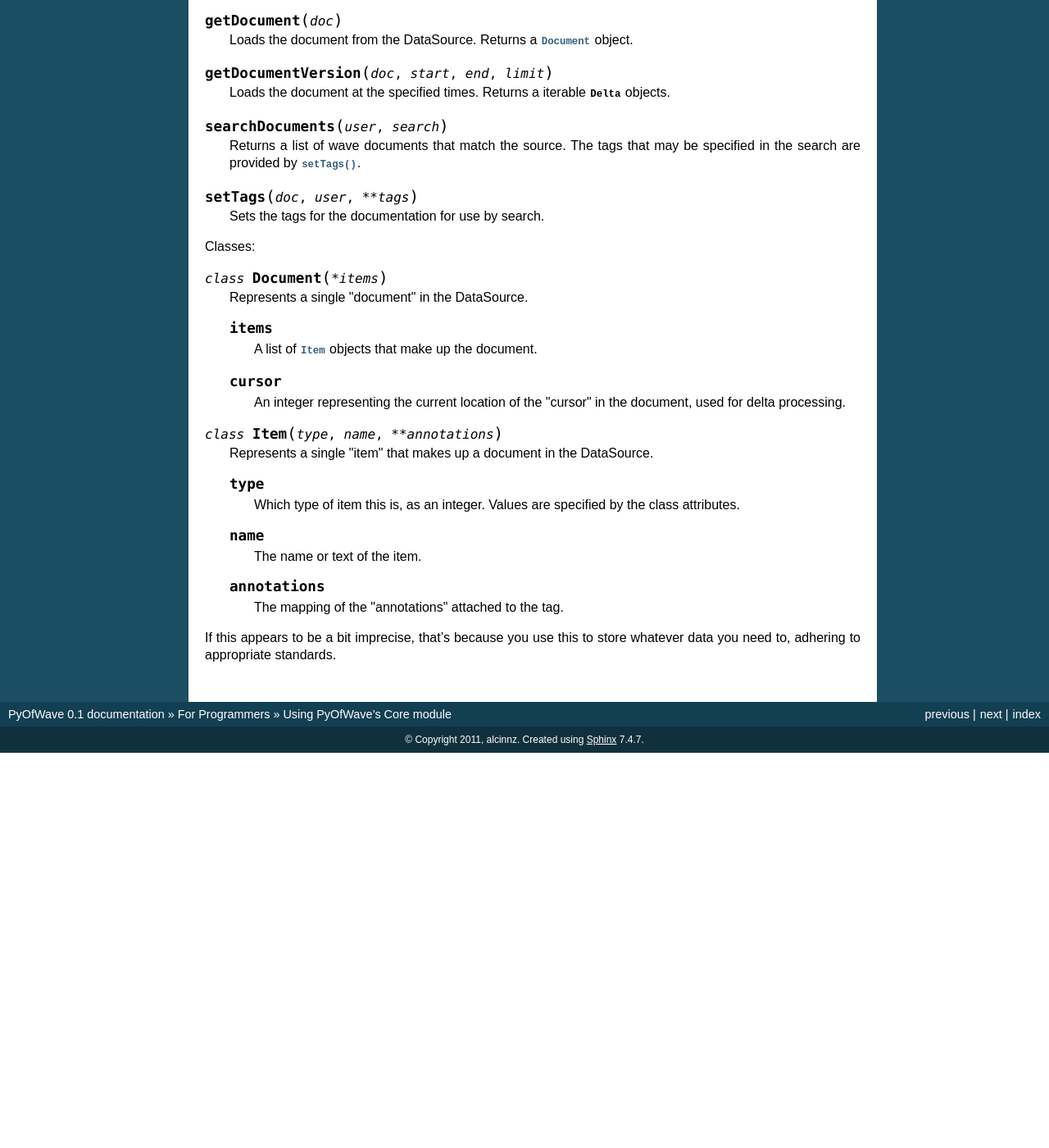
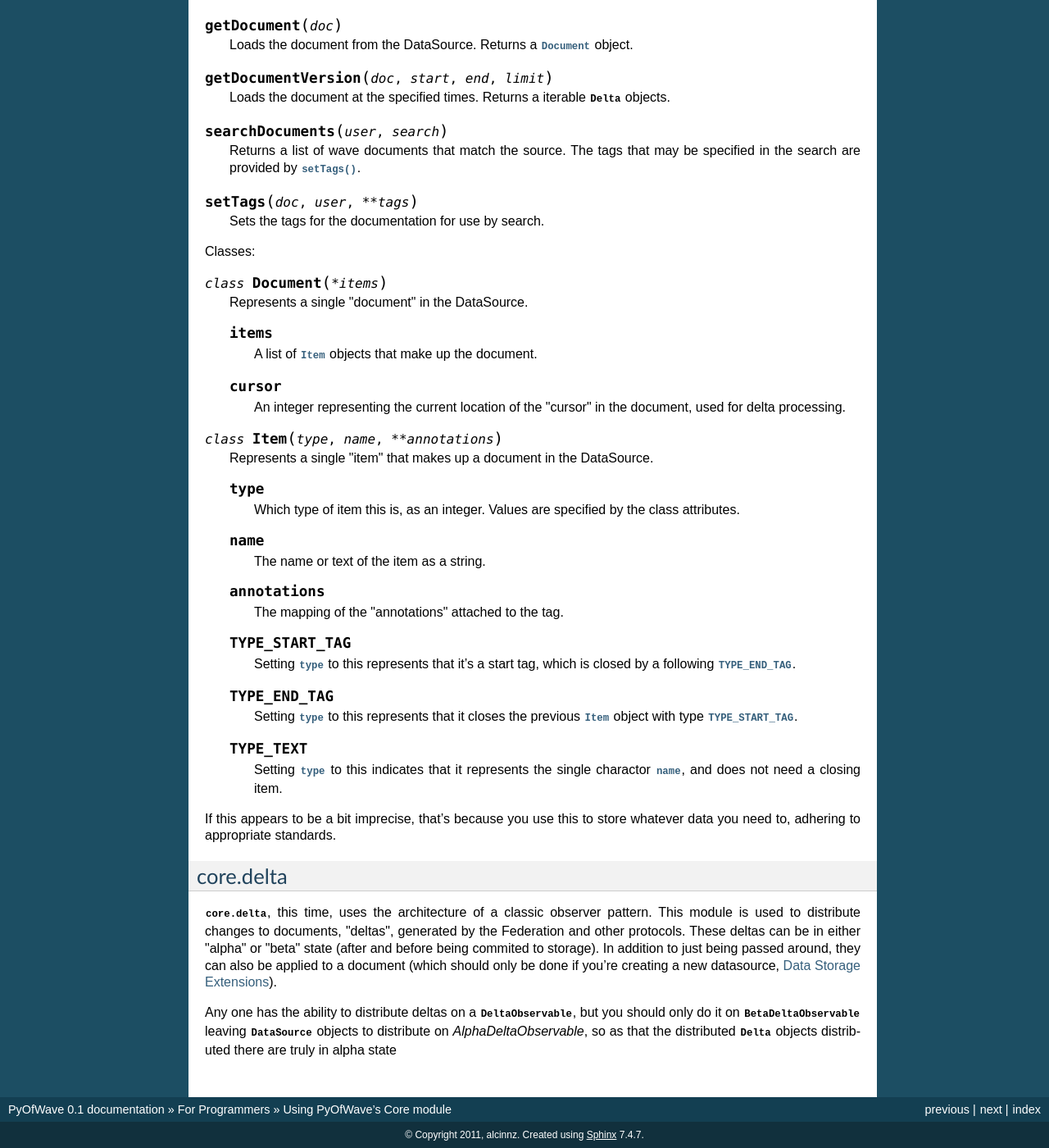
Before and after one commit to pyofwave/PyOfWave, a Sphinx documentation site: the page built from docs/server/source/Extending/CoreModule.rst, in a window 1280 px wide and 1400 px high, scrolled down 1646 px. Shown: the whole window at 82% size. Built offline with Sphinx 7.4.7, drawn with Linux system fonts in a browser that asks for light colours; pages that are not in the unit, such as notebooks, are missing from menus; before the commit the page ends 2564 px from its top, so only the background shows below that; some of the changed text lies outside the part shown.

Commit message:
Adding more sphinx documentation.

```diff
--- a/docs/server/source/Extending/CoreModule.rst
+++ b/docs/server/source/Extending/CoreModule.rst
@@ -66,7 +66,7 @@ When calling the :py:meth:`getUser` method, you will get a :py:class:`User` obje
 
    .. py:attribute:: fid
 
-      The ID specified by the :py:class:AuthService to identify the folder.
+      The ID specified by the :py:class:`AuthService` to identify the folder.
       This should not be changed (or you cannot :meth:`saveFolder` it), and
       can be whatever the service wants it to be.
 
@@ -80,7 +80,7 @@ When calling the :py:meth:`getUser` method, you will get a :py:class:`User` obje
 
    .. py:attribute:: search
 
-      The string to pass to :py:class:DataSource to get contained waves.
+      The string to pass to :py:class:`DataSource` to get contained waves.
 
    .. py:attribute:: children
 
@@ -92,7 +92,8 @@ This module has exactly the same architecture of the core.auth module. The \"int
 
 .. py:method:: newDocument(doc)
 
-   Creates a new document in the DataSource. Returns the blank :py:class:Document object if successful.
+   Creates a new document in the DataSource. Returns the
+   blank :py:class:`Document` object if successful.
 
 .. py:method:: getDocument(doc)
 
@@ -100,11 +101,13 @@ This module has exactly the same architecture of the core.auth module. The \"int
 
 .. py:method:: getDocumentVersion(doc, start, end, limit)
 
-   Loads the document at the specified times. Returns a iterable :py:class:`Delta` objects.
+   Loads the document at the specified times. Returns a iterable :py:class:`Delta`
+   objects.
 
 .. py:method:: searchDocuments(user, search)
 
-   Returns a list of wave documents that match the source. The tags that may be specified in the search are provided by :py:meth:`setTags`.
+   Returns a list of wave documents that match the source. The tags that may be
+   specified in the search are provided by :py:meth:`setTags`.
 
 .. py:method:: setTags(doc, user, **tags)
 
@@ -122,7 +125,8 @@ Classes:
 
    .. py:attribute:: cursor
 
-      An integer representing the current location of the \"cursor\" in the document, used for delta processing.
+      An integer representing the current location of the \"cursor\" in the
+      document, used for delta processing.
 
 .. py:class:: Item(type, name, **annotations)
 
@@ -130,14 +134,37 @@ Classes:
 
    .. py:attribute:: type
 
-      Which type of item this is, as an integer. Values are specified by the class attributes.
+      Which type of item this is, as an integer. Values are specified by the class
+      attributes.
 
    .. py:attribute:: name
 
-      The name or text of the item.
+      The name or text of the item as a string.
 
    .. py:attribute:: annotations
 
       The mapping of the \"annotations\" attached to the tag.
 
+   .. py:data:: TYPE_START_TAG
+
+      Setting :py:attr:`type` to this represents that it's a start tag, which is
+      closed by a following :py:data:`TYPE_END_TAG`.
+
+   .. py:data:: TYPE_END_TAG
+
+      Setting :py:attr:`type` to this represents that it closes the
+      previous :py:class:`Item` object with type :py:data:`TYPE_START_TAG`.
+
+   .. py:data:: TYPE_TEXT
+
+      Setting :py:attr:`type` to this indicates that it represents the single
+      charactor :py:attr:`name`, and does not need a closing item.
+
 If this appears to be a bit imprecise, that's because you use this to store whatever data you need to, adhering to appropriate standards.
+
+core.delta
+==========
+
+:py:mod:`core.delta`, this time, uses the architecture of a classic observer pattern. This module is used to distribute changes to documents, \"deltas\", generated by the Federation and other protocols. These deltas can be in either \"alpha\" or \"beta\" state (after and before being commited to storage). In addition to just being passed around, they can also be applied to a document (which should only be done if you're creating a new datasource, :doc:`DataStorage`).
+
+Any one has the ability to distribute deltas on a :py:class:`DeltaObservable`, but you should only do it on :py:class:`BetaDeltaObservable` leaving :py:class:`DataSource` objects to distribute on `AlphaDeltaObservable`, so as that the distributed :py:class:`Delta` objects distributed there are truly in alpha state
```
Also changed, not shown: 8 other files.
